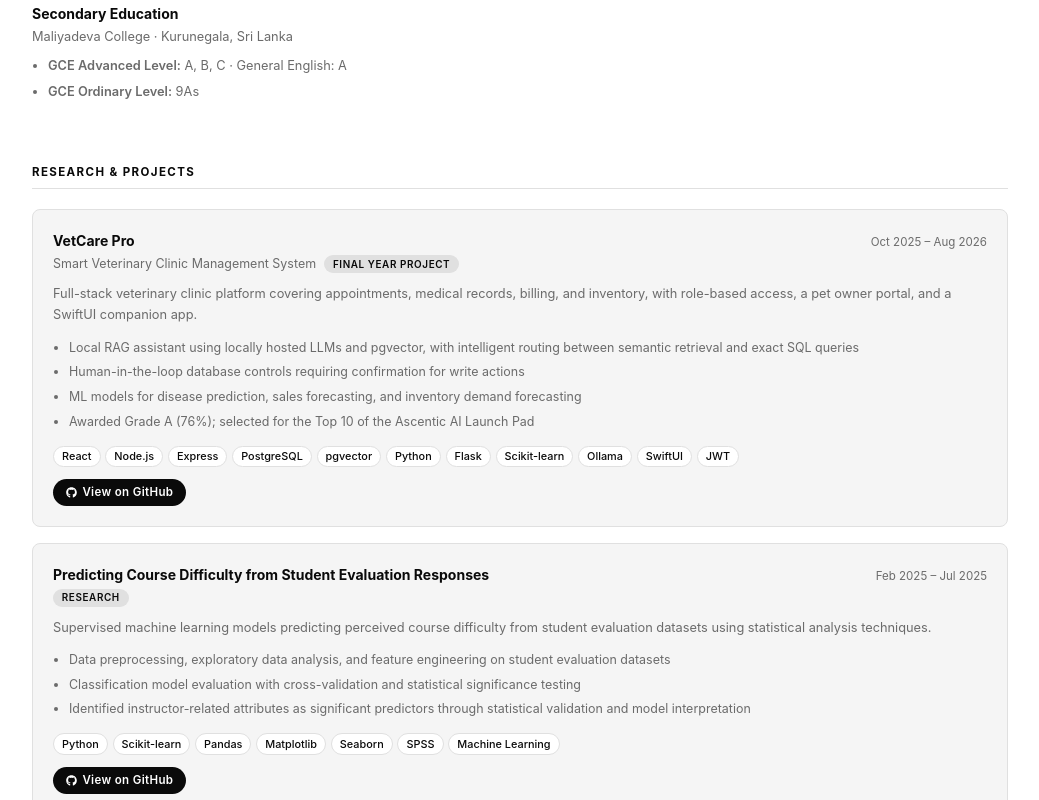
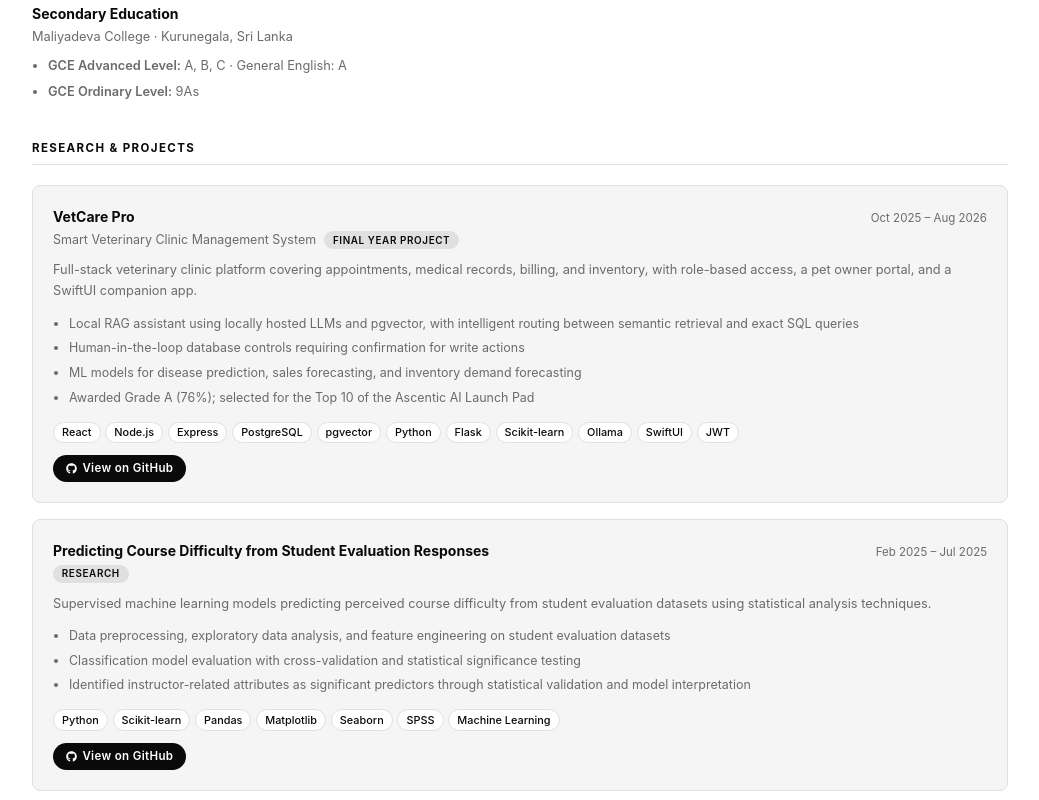
Before and after one commit to kalharatennakoon/kalharatennakoon.github.io, a React (Vite) app: page / in a window 1280 px wide. Shown: the part 740-1540 px from the top of the page, without its empty margins (120-1159 px from the left). Built offline with nearby package versions, Linux system fonts and the light colour scheme.

Commit message:
refactor: adjust padding and scroll margin in Projects section for improved layout

```diff
--- a/src/components/Projects.tsx
+++ b/src/components/Projects.tsx
@@ -70,8 +70,9 @@ const projects: Project[] = [
 
 function Projects() {
   return (
-    <section id="projects" style={{ background: 'var(--bg-primary)' }}>
-      <div style={{ maxWidth: '64rem', margin: '0 auto', padding: '2rem 1.5rem' }}>
+    <section id="projects" style={{ background: 'var(--bg-primary)', scrollMarginTop: '1.5rem' }}>
+      {/* Reduced top padding: follows Education on the same background */}
+      <div style={{ maxWidth: '64rem', margin: '0 auto', padding: '0.5rem 1.5rem 2rem' }}>
 
         {/* Section header */}
         <div style={{ marginBottom: '1.25rem', paddingBottom: '0.5rem', borderBottom: '1px solid var(--border-color)' }}>
```
